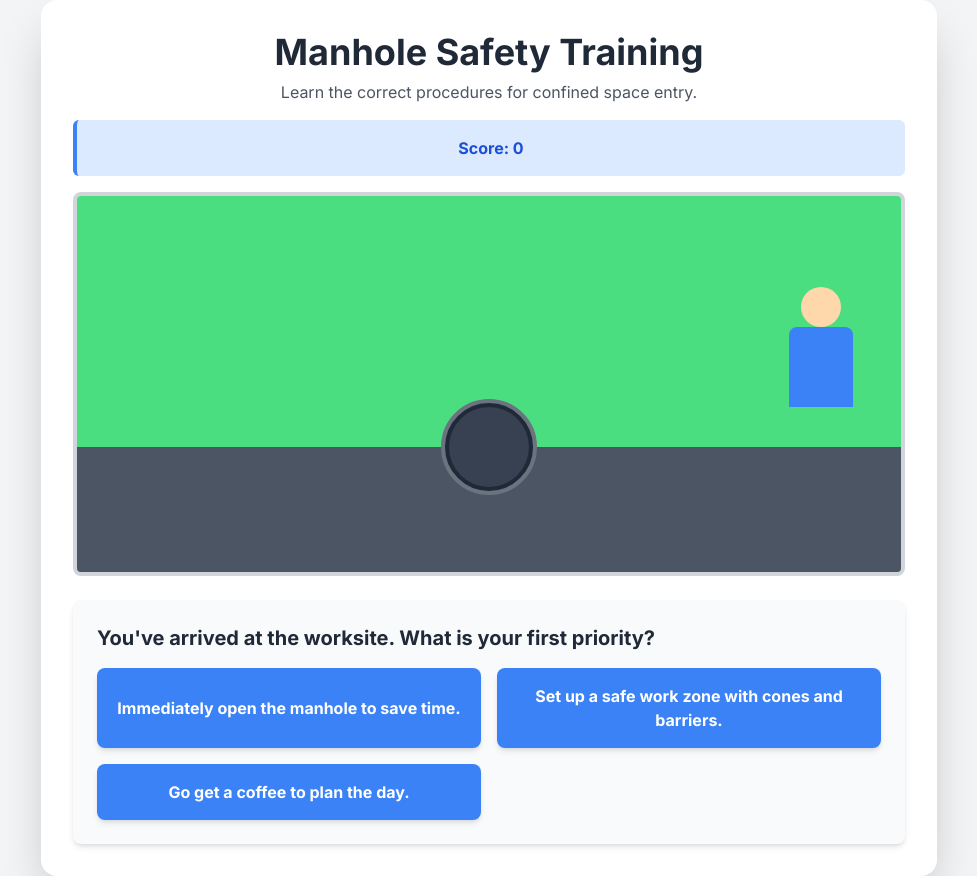
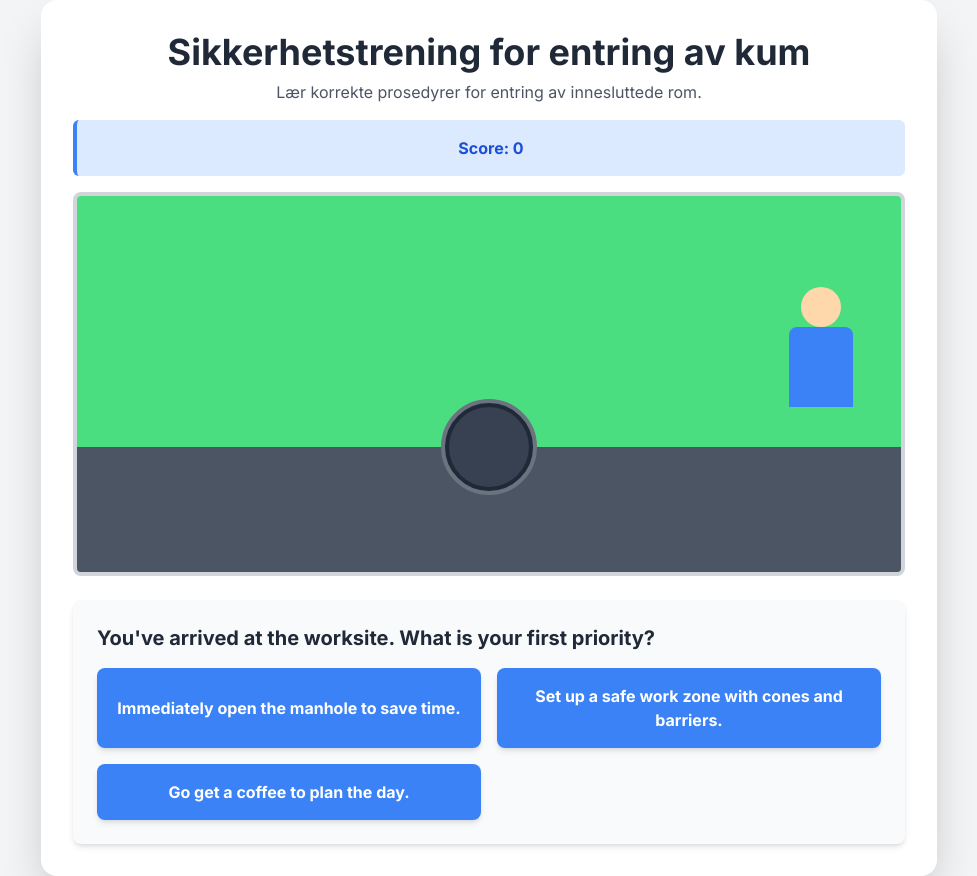
Before and after one commit to herogno/ManholeGame, a plain HTML site: page index.html in a window 1280 px wide. Shown: the whole page, without its empty margins (151-1128 px from the left). Drawn offline with nearby package versions, Linux system fonts and the light colour scheme.

Commit message:
Update index.html
Bytte ut tekst fra engelsk til Norsk

```diff
--- a/index.html
+++ b/index.html
@@ -30,8 +30,8 @@
 
     <div id="game-container" class="w-full max-w-4xl mx-auto bg-white rounded-2xl shadow-2xl p-4 sm:p-8">
         <div class="text-center mb-4">
-            <h1 class="text-3xl sm:text-4xl font-bold text-gray-800">Manhole Safety Training</h1>
-            <p class="text-gray-600 mt-2">Learn the correct procedures for confined space entry.</p>
+            <h1 class="text-3xl sm:text-4xl font-bold text-gray-800"> Sikkerhetstrening for entring av kum </h1>
+            <p class="text-gray-600 mt-2">Lær korrekte prosedyrer for entring av innesluttede rom. </p>
             <div class="mt-4 bg-blue-100 border-l-4 border-blue-500 text-blue-700 p-4 rounded-md" role="alert">
                 <p class="font-bold">Score: <span id="score">0</span></p>
             </div>
```
